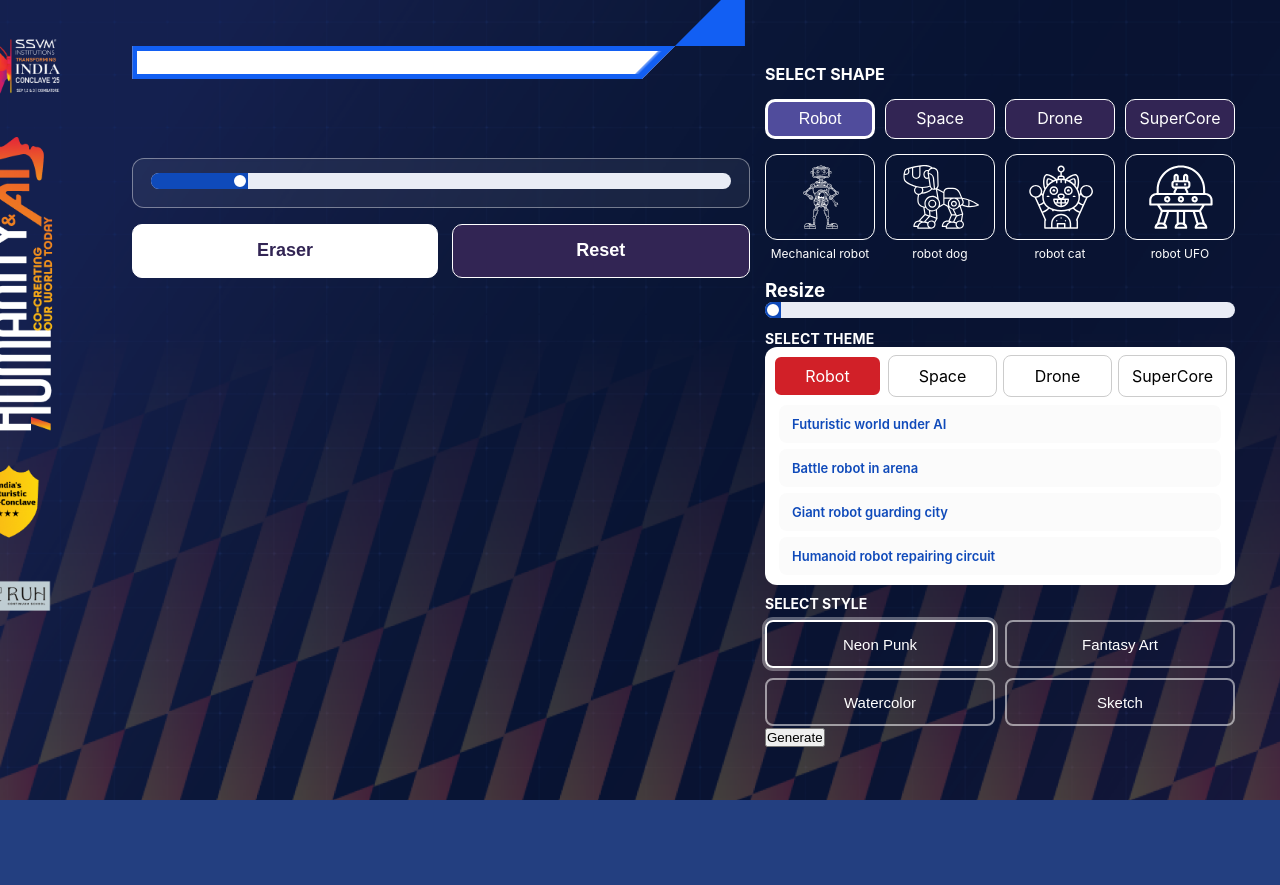
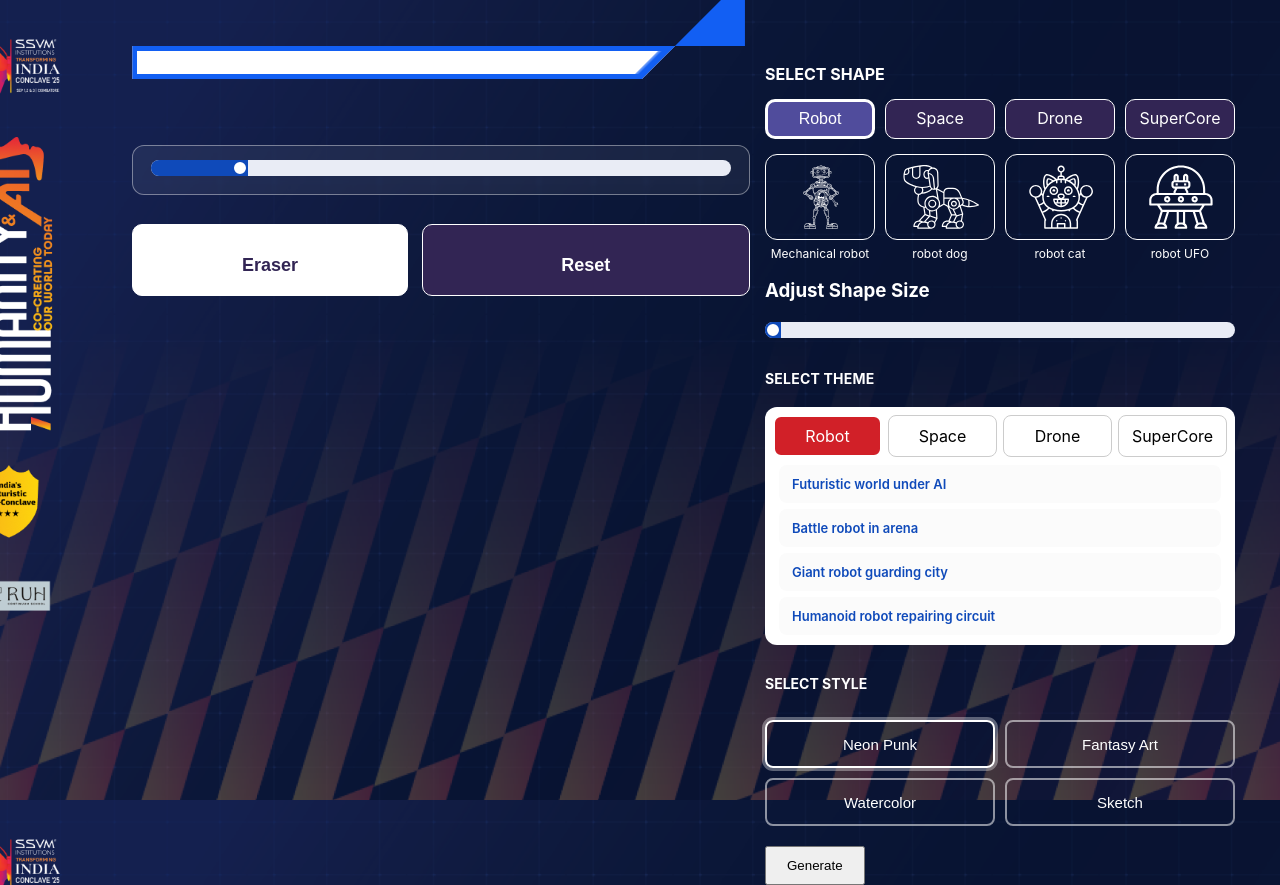
Before and after one commit to yamunarathod/ai-art2, a React (Vite) app: page / in a window 1280 px wide. Before the commit the page ends 800 px from the top, so only its background shows below. Built offline with nearby package versions, Linux system fonts and the light colour scheme.

Commit message:
ui in progress

```diff
--- a/src/DrawingApp.jsx
+++ b/src/DrawingApp.jsx
@@ -294,13 +294,15 @@ const DrawingApp = () => {
 
                 <LineArtSelector onLineArtSelect={(img) => setLineArtImages((p) => [...p, { ...img, position: { x: 50, y: 50 }, size: { width: 180, height: 120 } }])} />
                 <div className="imageResize-container">
-                  <h3>Resize</h3>
+                  <h3>Adjust Shape Size</h3>
                   <div className="imageResize-con">
                     <input type="range" min="60" max="800" onChange={handleResizeImage} style={{ width: '100%' }} />
 
                   </div>
                 </div>
                 <h2 className="clasgg-h2">SELECT THEME</h2>
+                <div className="theme">
+
                 <div className="mainthemcont">
                   <div className="oggng">
                     {['Robot','Space','Drone','SuperCore'].map((item) => (
@@ -332,6 +334,7 @@ const DrawingApp = () => {
                     </div>
                   )}
                 </div>
+                </div>
 
                 <div className="whole-style-container">
                   <h2>SELECT STYLE</h2>
--- a/src/index.css
+++ b/src/index.css
@@ -97,7 +97,7 @@ h1, h2, h3, h4, h5, h6, p { margin: 0; }
 .canvasff { z-index: 2; }
 
 /* Toolbar under stage */
-.downContainer { display: grid; gap: 16px; margin-top: 10%;}
+.downContainer { display: grid; gap: 16px; margin-top: 8%;}
 .brushRest {
   width: 100%;
   border: 1px solid #ffffff66;
@@ -106,7 +106,7 @@ h1, h2, h3, h4, h5, h6, p { margin: 0; }
   background: #ffffff10;
   backdrop-filter: blur(2px);
 }
-.bothGContainer { display: grid; grid-auto-flow: column; gap: 14px; }
+.bothGContainer { display: grid; grid-auto-flow: column; gap: 14px; margin-top: 2%; }
 
 .brushButton, .resetButton {
   height: 54px;
@@ -117,12 +117,12 @@ h1, h2, h3, h4, h5, h6, p { margin: 0; }
 .brushButton {
   border: 1px solid #fff;
   color: var(--panel-purple);
-  background: #fff;
+  background: #fff; padding-top: 30px; padding-bottom: 40px;
 }
 .resetButton {
   border: 1px solid #fff;
   color: #fff;
-  background: var(--panel-purple);
+  background: var(--panel-purple); padding: 30px;padding-bottom: 40px;
 }
 
 /* Right panel */
@@ -130,7 +130,7 @@ h1, h2, h3, h4, h5, h6, p { margin: 0; }
   display: grid;
   grid-auto-rows: max-content;
   align-content: start;
-  height: 100%;
+  height: 10%;
   width: 100%;
   padding-right: 4px;
   margin-left: -15%;
@@ -138,7 +138,14 @@ h1, h2, h3, h4, h5, h6, p { margin: 0; }
 
 .clasgg-h2 { color: #fff; font-weight: 700; font-size: 14px; letter-spacing: .2px; margin: 8px 0 0; }
 
+.imageResize-con {
+padding-top: 20px; padding-bottom: 20px;
+}
 /* Theme chips row */
+.theme {
+  padding-top: 20px; padding-bottom: 20px;
+}
+
 .mainthemcont { background: #fff; border-radius: 12px; padding: 8px; color: var(--text-dark); }
 .oggng { display: grid; grid-template-columns: repeat(4, 1fr); gap: 6px; }
 .selecttheme-cc, .selecttheme-bb, .selecttheme-aa, .selecttheme-dd {
@@ -159,11 +166,13 @@ h1, h2, h3, h4, h5, h6, p { margin: 0; }
 /* Style buttons grid */
 .whole-style-container { width: 100%; }
 .whole-style-container h2 { font-size: 14px; font-weight: 700; margin: 10px 0 8px; }
-.style-container { display: grid; grid-template-columns: repeat(2, 1fr); gap: 10px; }
+.style-container { display: grid; grid-template-columns: repeat(2, 1fr); gap: 10px; padding-top: 20px; padding-bottom: 20px;}
 .style-container button {
   height: 48px; background: transparent; border: 2px solid #fff; color: #fff; border-radius: 8px; font-size: 15px;
 }
-
+.buttonGG-rf {
+ padding: 10px 20px;
+}
 /* Line art selector tweaks */
 .whole-line-art-g-container { margin: 18px 0; }
 .whole-line-art-g-container h4 { font-weight: 700; }
```
